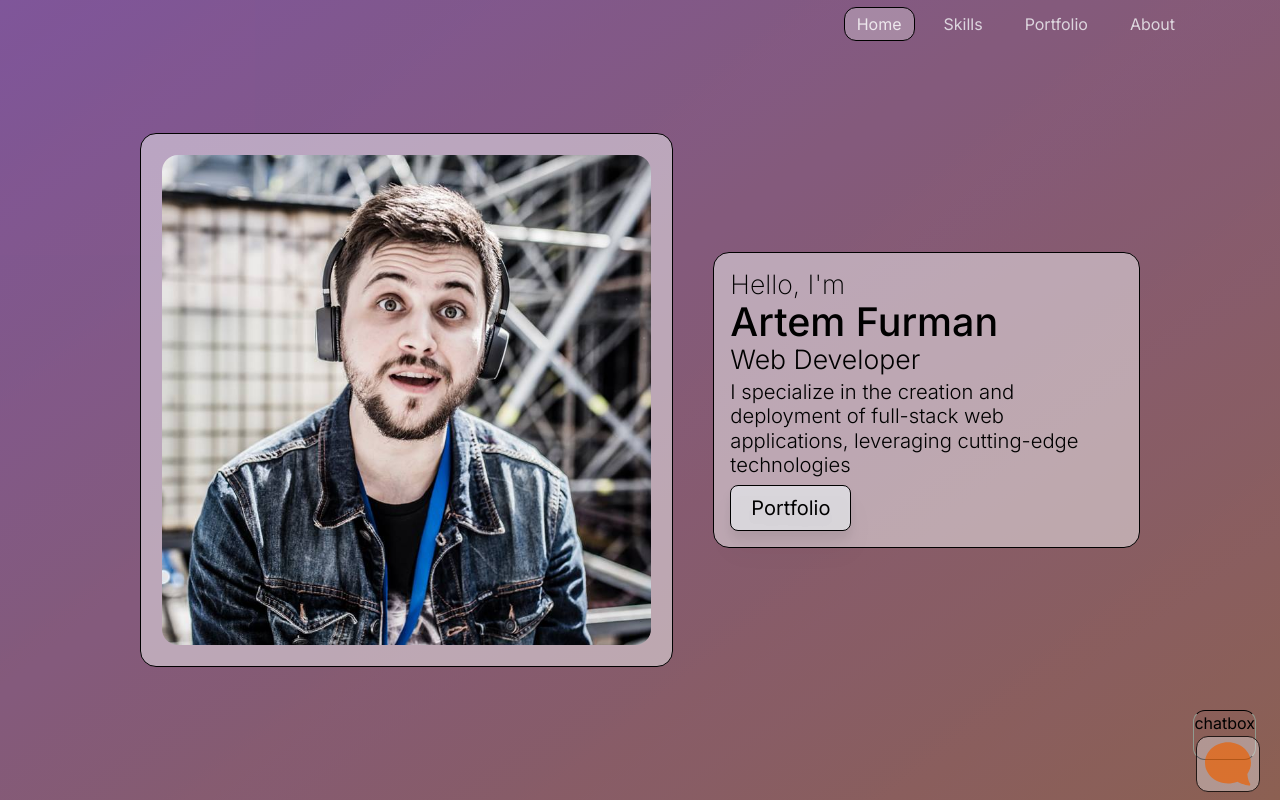
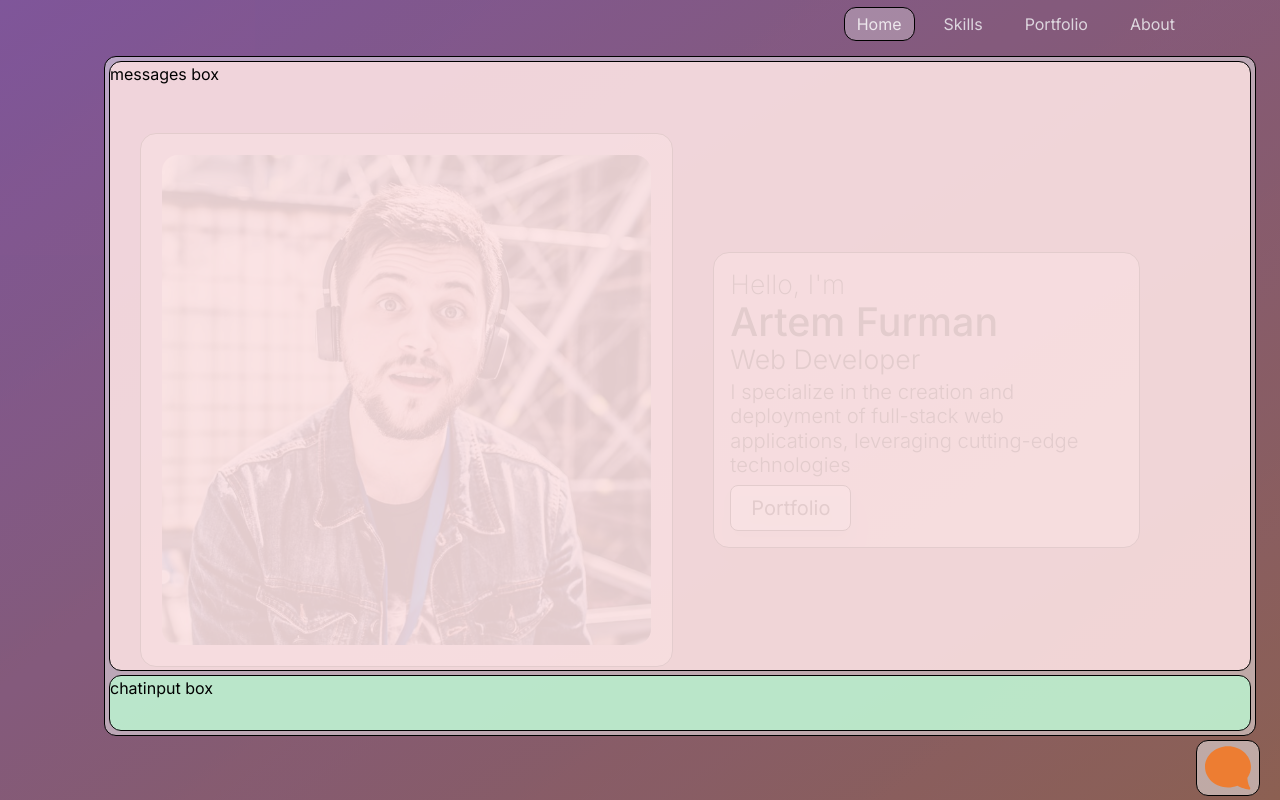
Before and after one commit to Arden27/portfolio, a Next.js app: page / in a window 1280 px wide. Both pictures are taken after a click on the button 1228 px from the left and 764 px from the top of the page. Built offline with nearby package versions, Linux system fonts and the light colour scheme.

Commit message:
chat window added

```diff
--- a/src/components/chat.js
+++ b/src/components/chat.js
@@ -3,18 +3,7 @@
 import { useState } from "react"
 import ChatIcon from "../../public/img/chat.svg"
 
-const tailwindColors = {
-    "text-red-50": "rgba(254, 226, 226, 1)",
-    "text-red-50/20": "rgba(254, 226, 226, 0.2)",
-    "text-gray-100": "rgba(243, 244, 246, 1)",
-    "text-gray-100/50": "rgba(243, 244, 246, 0.5)",
-    "text-gray-200": "rgba(229, 231, 235, 1)",
-    "text-gray-200/50": "rgba(229, 231, 235, 0.5)",
-    "text-white": "rgba(255, 255, 255, 1)",
-    "custom": "rgba(249, 115, 22, .8)"
-  };
-
-const chatIconColor = "rgba(249, 115, 22, .9)"
+const chatIconColor = "rgba(249, 115, 22, .8)"
 
 export default function Chat(){
 
@@ -26,14 +15,15 @@ export default function Chat(){
 
     return (
         <div className="z-50" >
-            <div className={`${open ? "" : "hidden"} z-50 border rounded-xl border-black aspect-square h-[50px] fixed bottom-10 right-6 border-x-teal-200/40`}>
-                chatbox
+            <div className={`${open ? "" : "hidden"} p-1 flex flex-col z-50 border rounded-xl border-black h-[85vh] w-[90vw] fixed bottom-16 right-6 bg-gray-100/50`}>
+                <div className="flex-grow bg-red-100/80 border rounded-xl border-black mb-1">messages box</div>
+                <div className="h-14 w-full bg-green-200/80 border rounded-xl border-black">chatinput box</div>
             </div>
             <button
-                className="z-50 fixed bottom-2 right-5"
+                className="z-50 fixed bottom-1 right-5"
                 onClick={() => handleChatButton()}
             >
-                <ChatIcon className="border border-black rounded-xl bg-gray-100/50 text-orange-500 p-1 px-2 transform scale-x-[-1] w-16 h-auto opacity-75 text-red-50" fill={chatIconColor} />
+                <ChatIcon className="border border-black rounded-xl bg-gray-100/50 hover:bg-gray-100/80 p-1 px-2 transform scale-x-[-1] w-16 h-auto" fill={chatIconColor} />
             </button>
         </div>
     )
```
